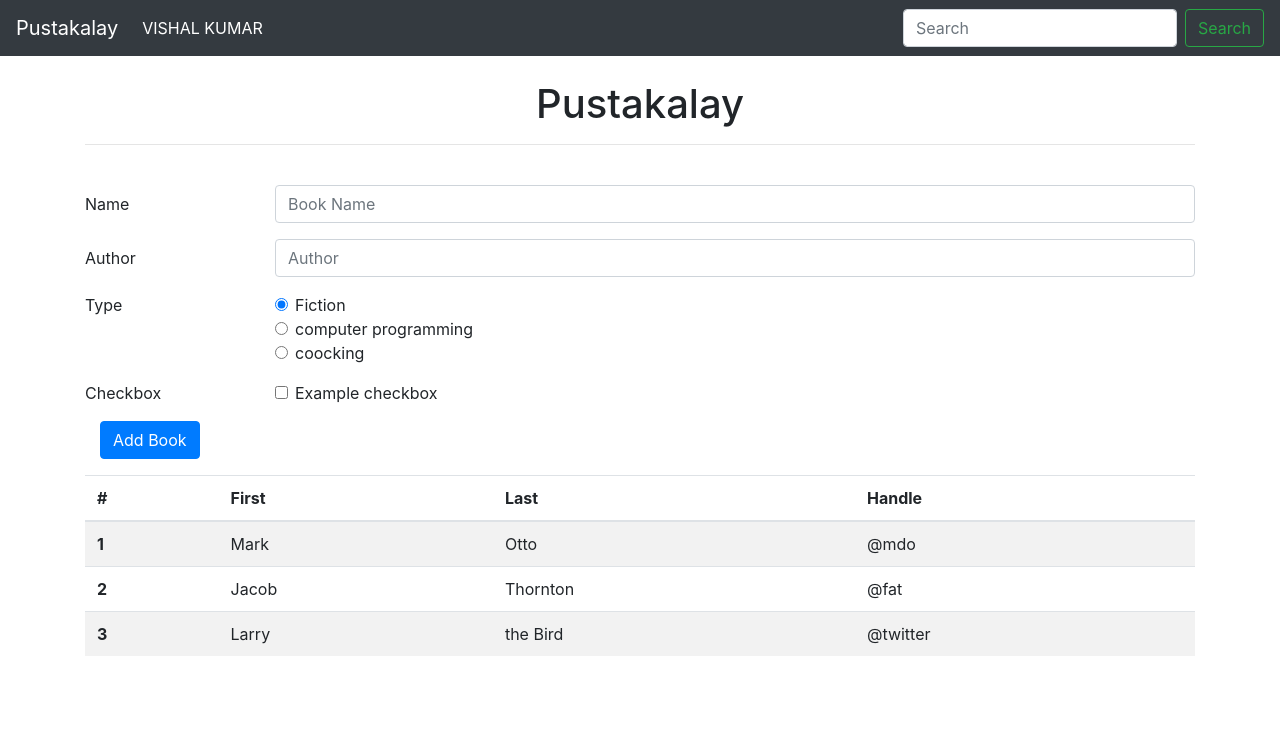
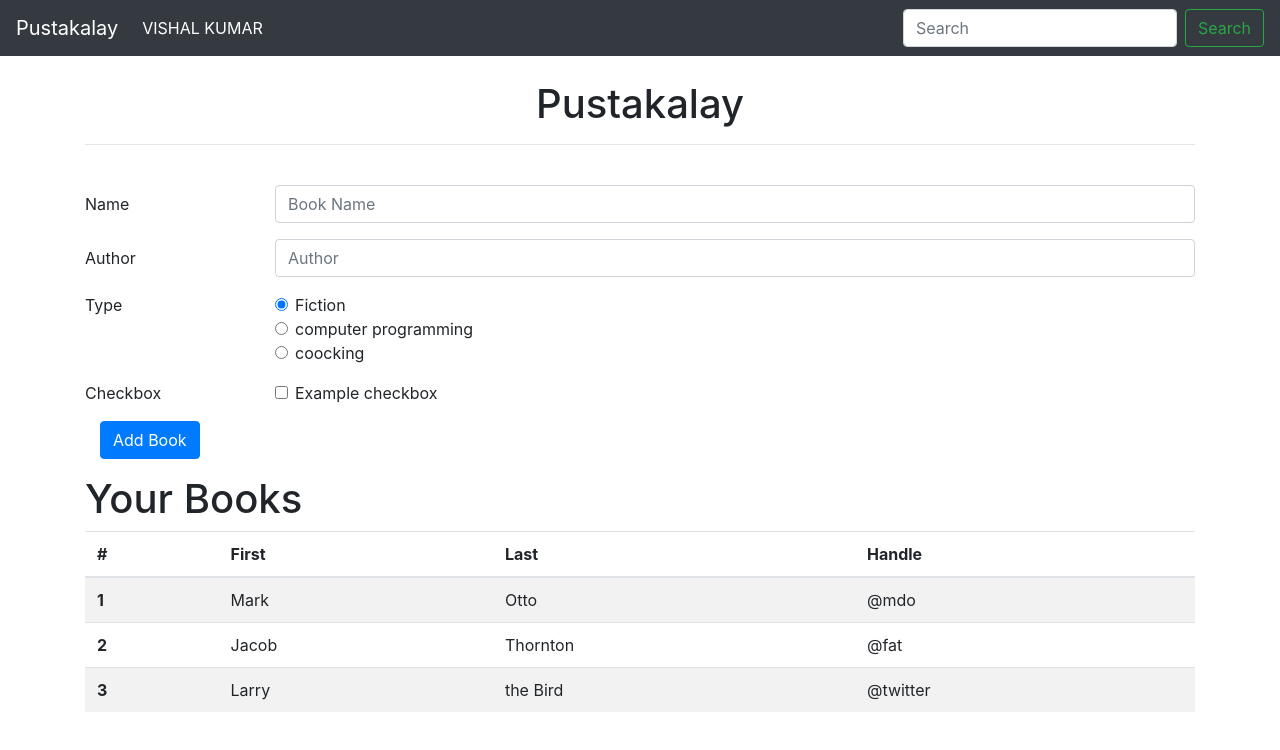
Before and after one commit to vishalkumar19/Pustakalay, a plain HTML site: page index.html in a window 1280 px wide. Drawn offline with nearby package versions, Linux system fonts and the light colour scheme.

Commit message:
title add

```diff
--- a/index.html
+++ b/index.html
@@ -97,6 +97,7 @@
     </form>
 
     <div id="table">
+        <h1>Your Books</h1>
       <table class="table table-striped">
         <thead>
           <tr>
```
